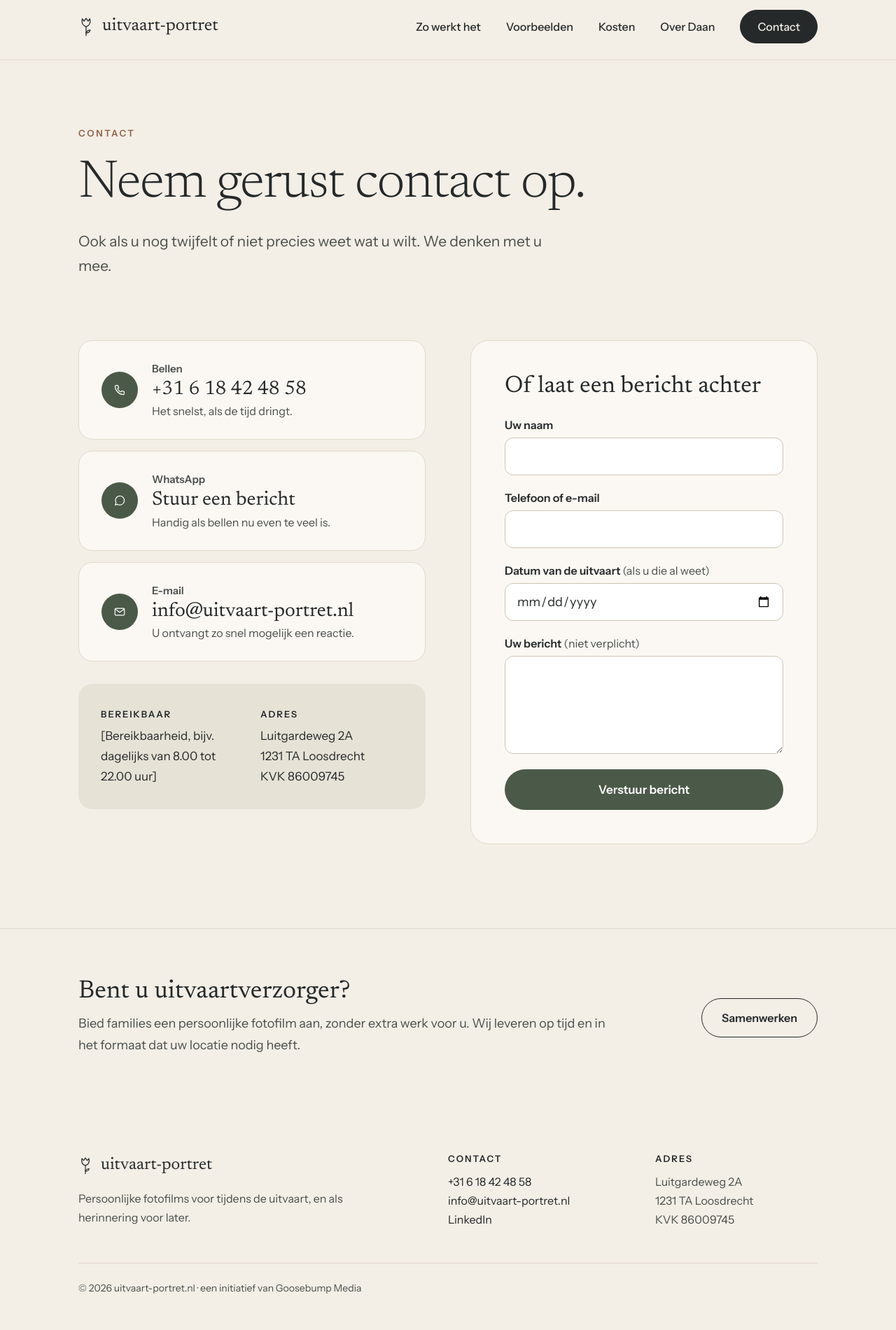
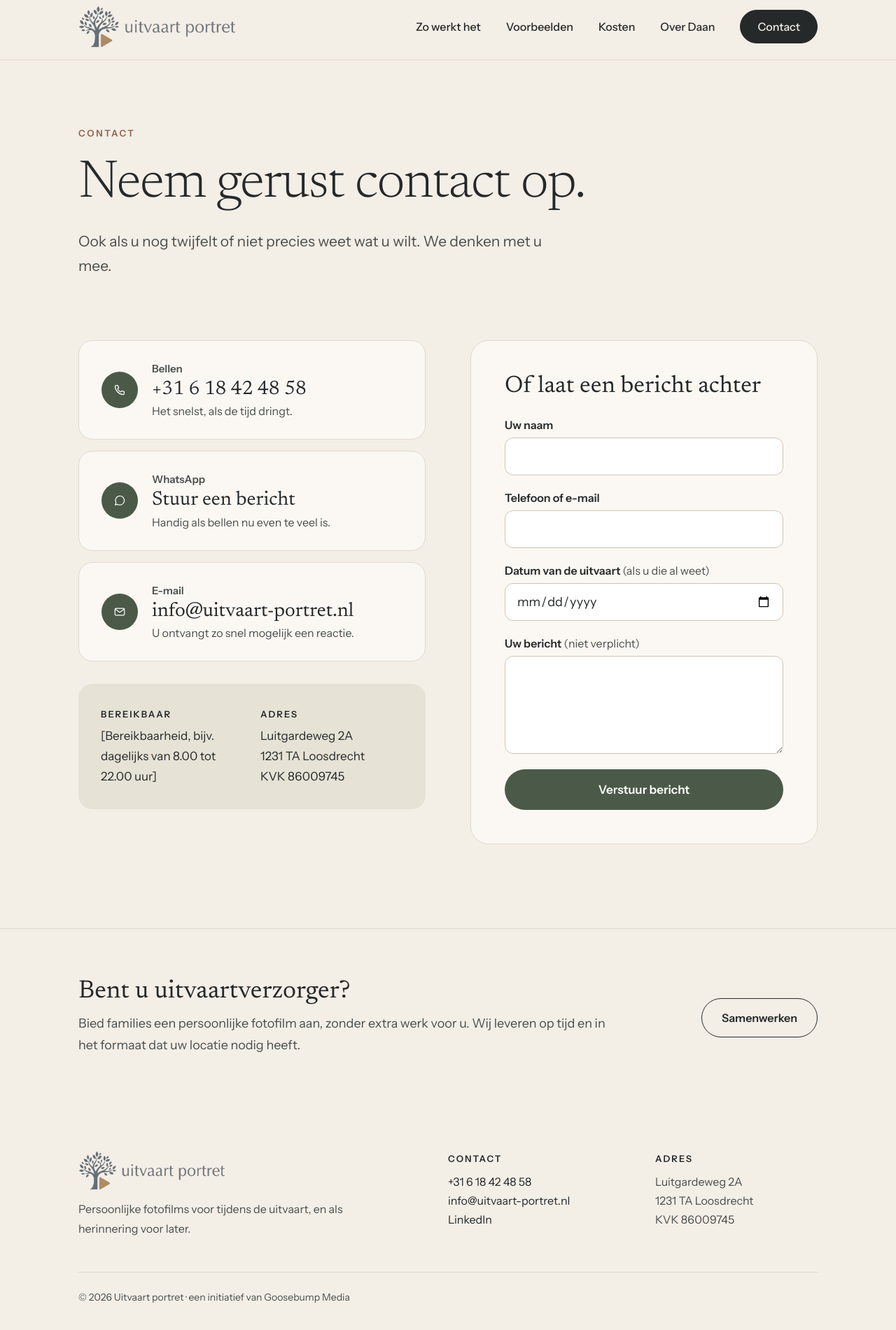
Before and after one commit to Fliimedia/uitvaart-portret.nl, a plain HTML site: page contact.html in a window 1280 px wide. Shown: the part 58-1958 px from the top of the page at 70% size. Drawn offline with Linux system fonts and the light colour scheme.

Commit message:
Merknaam Uitvaart portret en nieuw logo

```diff
--- a/assets/style.css
+++ b/assets/style.css
@@ -59,3 +59,4 @@ details summary::-webkit-details-marker{display:none}
 .bar a{white-space:nowrap}
 [style*="gap: 28px; margin-top: 12px"]{flex-wrap:wrap}
 [style*="gap: 28px; margin-top: 12px"]>span{white-space:nowrap}
+@media (max-width:860px){.logo-head{height:46px!important}}
--- a/contact.html
+++ b/contact.html
@@ -3,12 +3,13 @@
 <head>
 <meta charset="utf-8">
 <meta name="viewport" content="width=device-width, initial-scale=1">
-<title>Contact – uitvaart-portret.nl</title>
-<meta name="description" content="Bel, app of mail Daan van uitvaart-portret.nl. U ontvangt zo snel mogelijk een reactie.">
-<meta property="og:title" content="Contact – uitvaart-portret.nl">
-<meta property="og:description" content="Bel, app of mail Daan van uitvaart-portret.nl. U ontvangt zo snel mogelijk een reactie.">
+<title>Contact – Uitvaart portret</title>
+<meta name="description" content="Bel, app of mail Daan van Uitvaart portret. U ontvangt zo snel mogelijk een reactie.">
+<meta property="og:title" content="Contact – Uitvaart portret">
+<meta property="og:description" content="Bel, app of mail Daan van Uitvaart portret. U ontvangt zo snel mogelijk een reactie.">
 <meta property="og:image" content="assets/hero-lucht.jpg">
-<link rel="icon" href="assets/favicon.svg" type="image/svg+xml">
+<link rel="icon" href="assets/favicon.png" type="image/png">
+<link rel="apple-touch-icon" href="assets/apple-touch-icon.png">
 <link rel="preconnect" href="https://fonts.googleapis.com">
 <link rel="preconnect" href="https://fonts.gstatic.com" crossorigin>
 <link rel="stylesheet" href="https://fonts.googleapis.com/css2?family=Newsreader:ital,opsz,wght@0,6..72,300..600;1,6..72,300..500&amp;family=Instrument+Sans:wght@400;500;600&amp;display=swap">
@@ -21,7 +22,7 @@
 <span style="color: #C9C2B6">[Bereikbaarheid, bijv. dagelijks van 8.00 tot 22.00 uur]</span>
 </div>
 <header style="height: 96px; box-sizing: border-box; padding: 0 112px; display: flex; align-items: center; justify-content: space-between; border-bottom: 1px solid #E2D9CC">
-<a href="index.html" style="display: flex; align-items: center; gap: 12px; text-decoration: none"><svg width="22" height="30" viewBox="0 0 24 32" fill="none" stroke="#25292A" stroke-width="1.4" stroke-linecap="round" stroke-linejoin="round" aria-hidden="true"><path d="M6 4 L9 7.5 L12 3 L15 7.5 L18 4 C19.2 9.5 18.4 14.2 12 16.2 C5.6 14.2 4.8 9.5 6 4 Z"></path><path d="M12 16.2 V30"></path><path d="M12 25.5 C13.8 22.6 16 21.4 18.4 21.4 C17.8 24.2 15.4 26 12 26"></path></svg><span style="font-family: 'Newsreader', Georgia, serif; font-size: 25px; color: #25292A">uitvaart-portret</span></a>
+<a href="index.html" style="display: flex; align-items: center; gap: 12px; text-decoration: none"><img src="assets/logo-horizontaal.png" alt="Uitvaart portret" width="225" height="60" class="logo-head" style="display: block; width: auto; height: 60px"></a>
 <nav aria-label="Hoofdmenu" style="display: flex; align-items: center; gap: 36px; font-size: 16px; font-weight: 500">
 <a href="werkwijze.html" style="text-decoration: none">Zo werkt het</a><a href="voorbeelden.html" style="text-decoration: none">Voorbeelden</a><a href="kosten.html" style="text-decoration: none">Kosten</a><a href="over-daan.html" style="text-decoration: none">Over Daan</a>
 <a href="contact.html" style="display: inline-flex; align-items: center; height: 48px; padding: 0 24px; border-radius: 24px; background: #25292A; color: #F3EEE6; border: 1px solid #25292A; text-decoration: none">Contact</a>
@@ -82,7 +83,7 @@
 <footer style="margin-top: auto; padding: 64px 112px 48px; display: flex; flex-direction: column; gap: 48px; font-size: 16px; line-height: 1.7; color: #4A4F4C">
 <div style="display: grid; grid-template-columns: minmax(0, 2fr) repeat(2, minmax(0, 1fr)); gap: 64px">
 <div style="display: flex; flex-direction: column; gap: 14px">
-<span style="display: flex; align-items: center; gap: 12px"><svg width="20" height="28" viewBox="0 0 24 32" fill="none" stroke="#25292A" stroke-width="1.4" stroke-linecap="round" stroke-linejoin="round" aria-hidden="true"><path d="M6 4 L9 7.5 L12 3 L15 7.5 L18 4 C19.2 9.5 18.4 14.2 12 16.2 C5.6 14.2 4.8 9.5 6 4 Z"></path><path d="M12 16.2 V30"></path><path d="M12 25.5 C13.8 22.6 16 21.4 18.4 21.4 C17.8 24.2 15.4 26 12 26"></path></svg><span style="font-family: 'Newsreader', Georgia, serif; font-size: 24px; color: #25292A">uitvaart-portret</span></span>
+<span style="display: flex; align-items: center; gap: 12px"><img src="assets/logo-horizontaal.png" alt="Uitvaart portret" width="210" height="56" style="display: block; width: auto; height: 56px"></span>
 <span style="max-width: 380px">Persoonlijke fotofilms voor tijdens de uitvaart, en als herinnering voor later.</span>
 </div>
 <div style="display: flex; flex-direction: column">
@@ -96,7 +97,7 @@
 <span>Luitgardeweg 2A</span><span>1231 TA Loosdrecht</span><span>KVK 86009745</span>
 </div>
 </div>
-<div style="padding-top: 24px; border-top: 1px solid #E2D9CC; font-size: 14px">© 2026 uitvaart-portret.nl · een initiatief van Goosebump Media</div>
+<div style="padding-top: 24px; border-top: 1px solid #E2D9CC; font-size: 14px">© 2026 Uitvaart portret · een initiatief van Goosebump Media</div>
 </footer>
 </div>
 </body>
```
Also changed, not shown: index.html (+8 -8 lines), kosten.html (+7 -6 lines), over-daan.html (+7 -6 lines), voorbeelden.html (+7 -6 lines), werkwijze.html (+7 -6 lines), assets/apple-touch-icon.png (added), assets/favicon.png (added), assets/favicon.svg (deleted), assets/logo-horizontaal.png (added), assets/logo-icoon.png (added).
